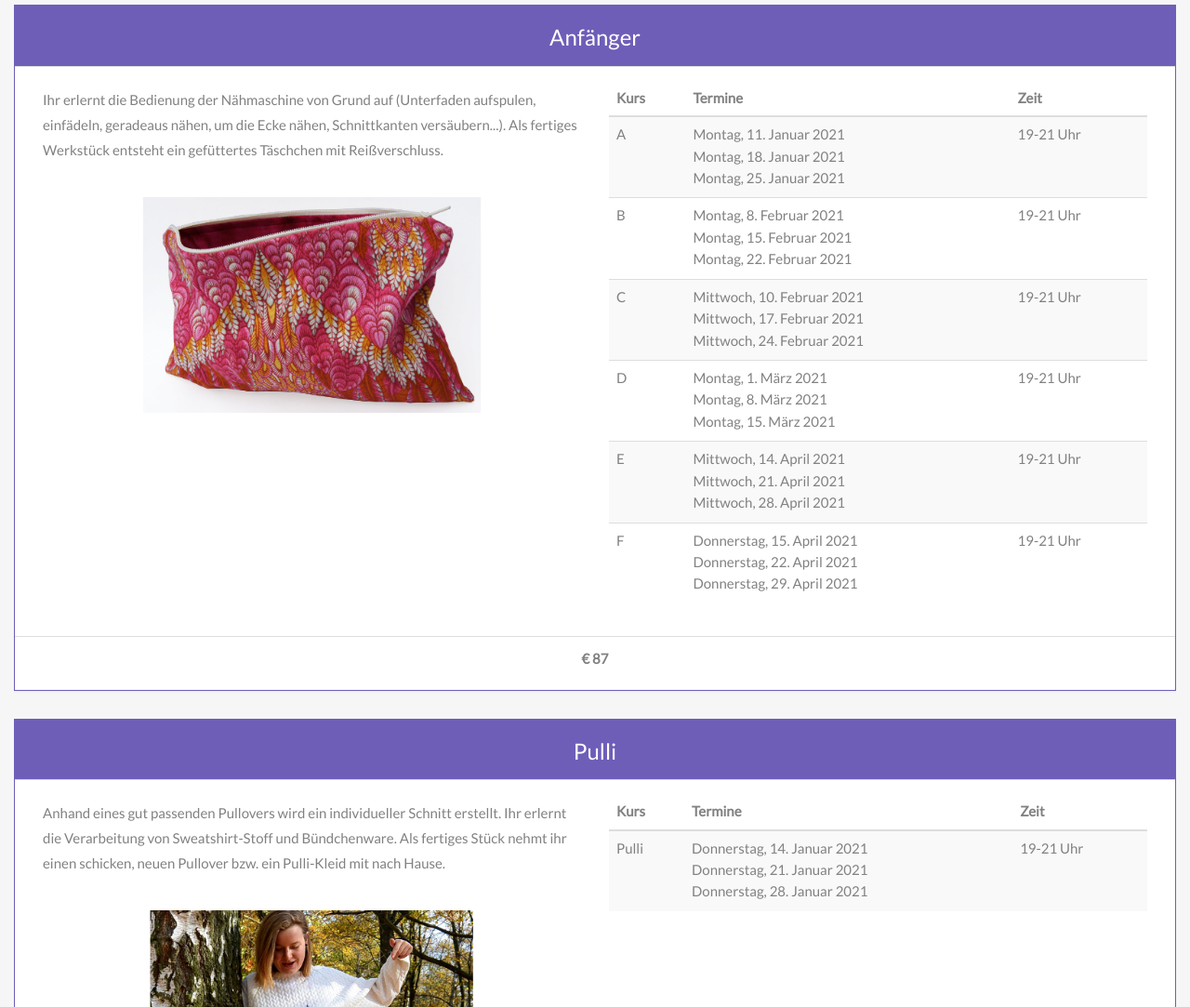
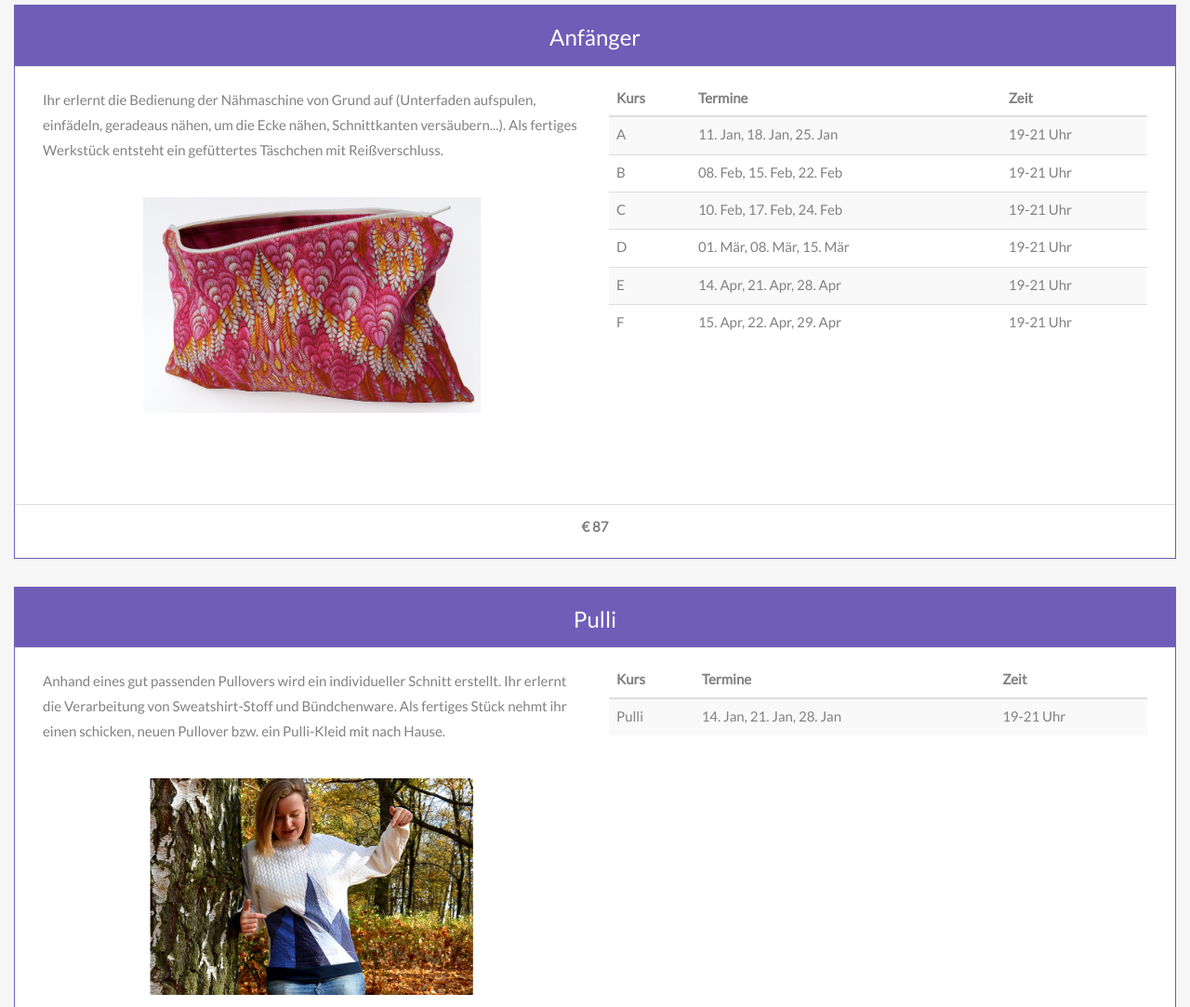
Before and after one commit to bpieser/naehkurse, a plain HTML site: page index.html in a window 1280 px wide. Shown: the part 820-1903 px from the top of the page at 93% size. Drawn offline with nearby package versions, Linux system fonts and the light colour scheme.

Commit message:
change dates display

```diff
--- a/index.html
+++ b/index.html
@@ -112,7 +112,7 @@
                 <tr v-for="item in course.courseList">
                   <td>{{item.title}}</td>
                   <td>
-                    <p class="tinyspace" v-for="date in item.dates">{{getGermanDateFormat(date)}}</p>
+                    <p class="tinyspace">{{getDatesFormat(item.dates)}}</p>
                   </td>
                   <td>19-21 Uhr</td>
                 </tr>
--- a/vue.js
+++ b/vue.js
@@ -189,10 +189,24 @@ var app = new Vue({
           },
     },
     methods: {
+        getDatesFormat(dates){
+            var text = "";
+            var i;
+            for (i = 0; i < dates.length; i++) {
+                text += this.getGermanDateFormat(dates[i]);
+                if (i < dates.length - 1){
+                    text += ", "
+                }
+
+            }
+            return text;
+        },
+
         getGermanDateFormat(dateString){
-            const options = { weekday: 'long', year: 'numeric', month: 'long', day: 'numeric' };
-            var date = new Date(dateString);
-            return date.toLocaleDateString("de-DE", options)
+            const date = new Date(dateString);
+            const month = new Intl.DateTimeFormat('de-DE', { month: 'short' }).format(date);
+            const day = new Intl.DateTimeFormat('de-DE', { day: '2-digit' }).format(date);
+            return day.concat(". ", month);
         }
     }
 });
```
